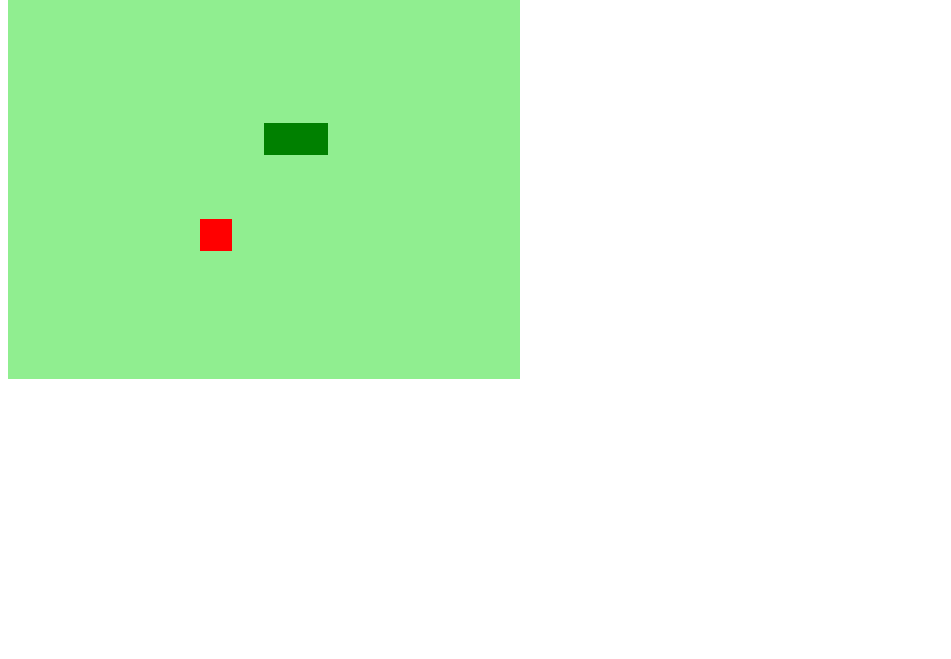
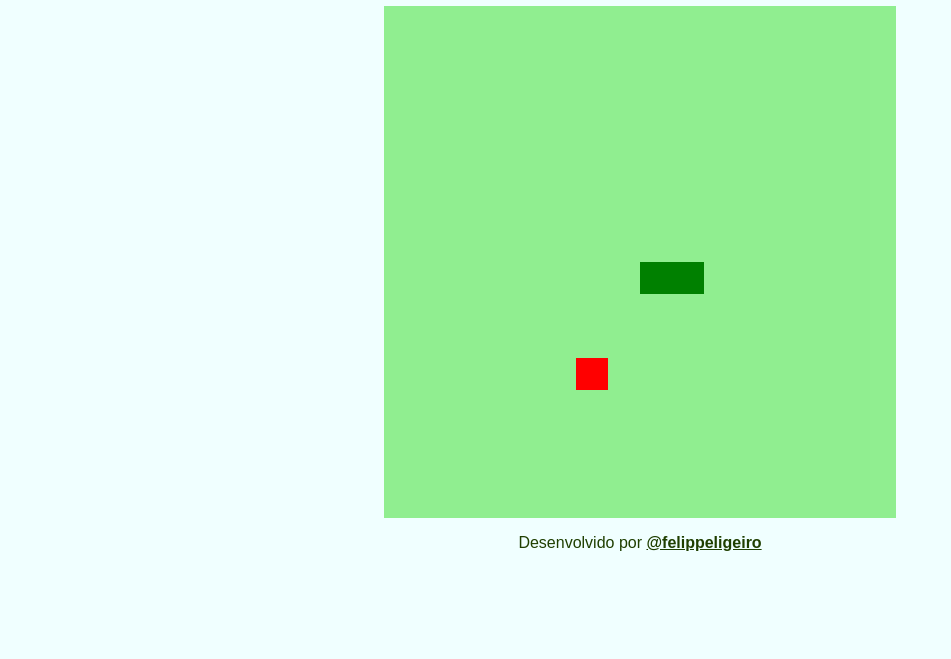
Before and after one commit to felippecsba/snake_game, a plain HTML site: page index.html in a window 1280 px wide. Shown: the part 141-800 px from the top of the page, without its empty margins (0-951 px from the left). Drawn offline with Linux system fonts and the light colour scheme.

Commit message:
Finalização do jogo e Estilização do HTML

```diff
--- a/index.html
+++ b/index.html
@@ -6,9 +6,11 @@
     <meta name="viewport" content="width=device-width, initial-scale=1.0">
     <link rel="stylesheet" href="style.css">
     <script defer src="script.js"></script>
-    <title>Snake Game</title>
+    <title>Snake Games</title>
 </head>
 <body>
+    <h1>SNAKE GAME</h1>
     <canvas id="snake" width="512" height="512"></canvas>
+    <p>Desenvolvido por <strong> <a href="instagram.com/felippeligeiro">@felippeligeiro</a></strong></p>
 </body>
 </html>
--- a/style.css
+++ b/style.css
@@ -0,0 +1,15 @@
+body {
+    height: 95vh;
+    width: 95;
+    display: flex;
+    justify-content: center;
+    align-items: center;
+    flex-direction: column;
+    font-family: Arial, Helvetica, sans-serif;
+    background-color: azure;
+    color: rgb(31, 63, 0);
+}
+
+a {
+    color: inherit;
+}
```
